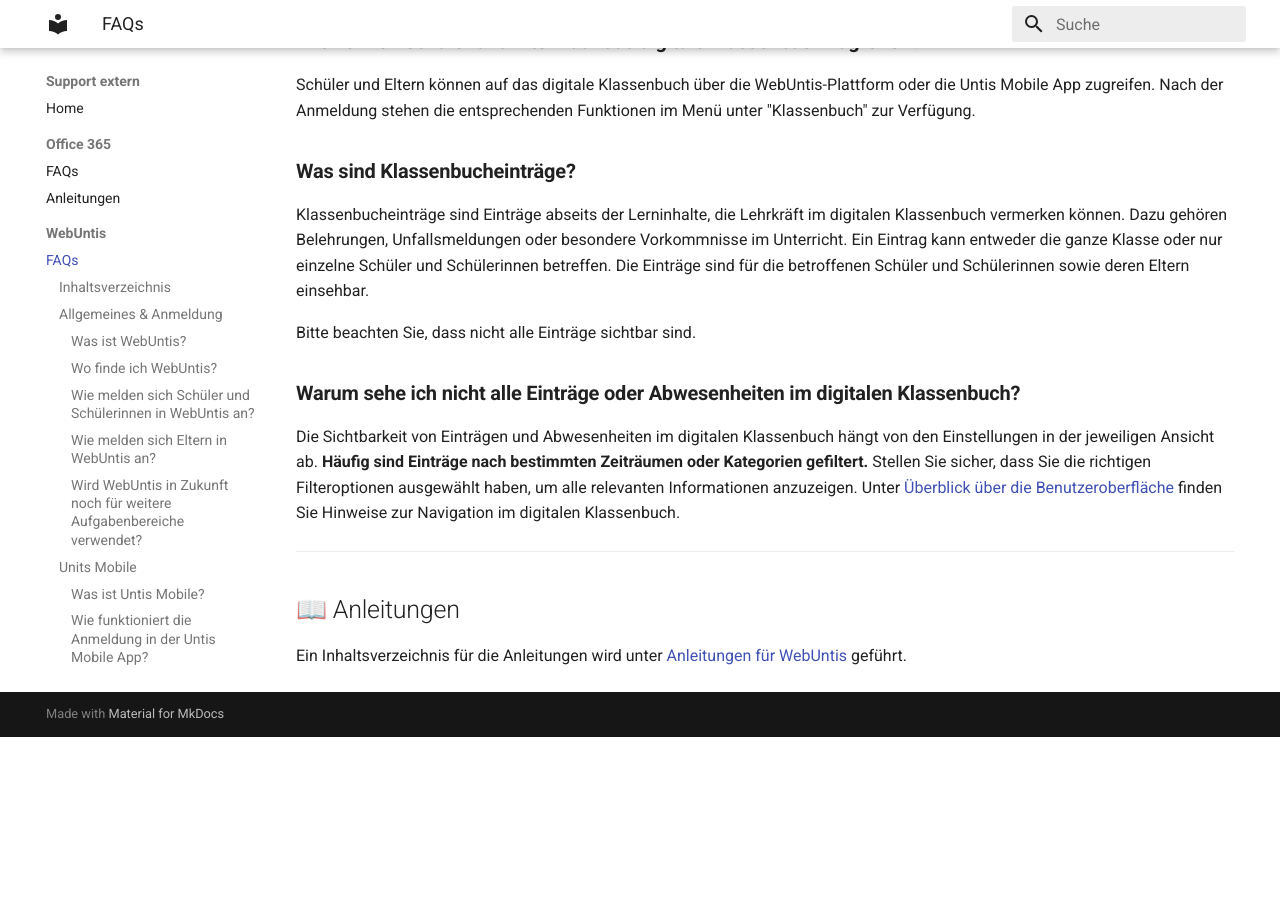
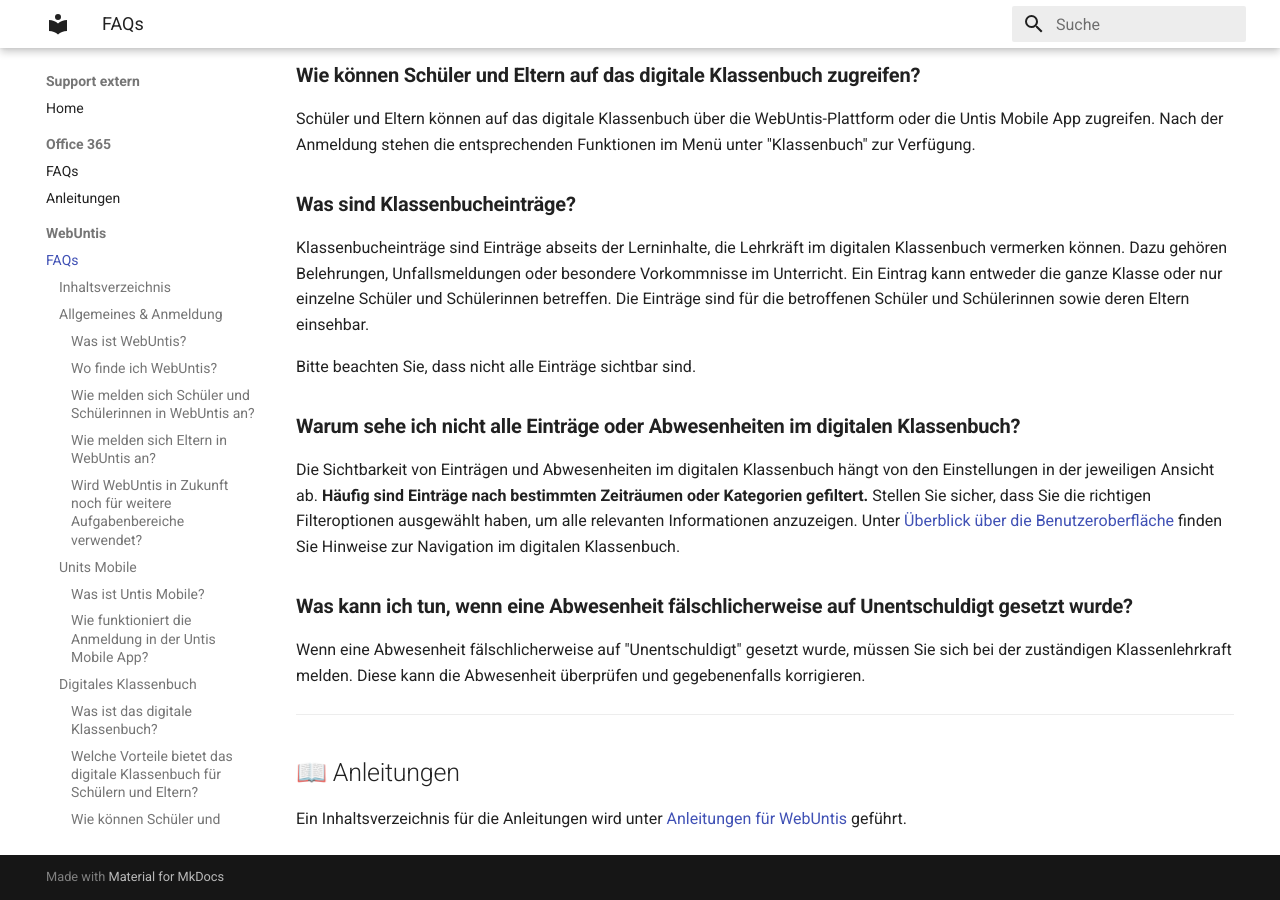
Before and after one commit to Paedagogium-Schwerin/paedagogium-schwerin.github.io, an MkDocs documentation site: the page built from docs/webuntis/index.md, in a window 1280 px wide and 900 px high, scrolled down 2275 px. Built offline with MkDocs 1.6.1 and Material for MkDocs 9.7.7, drawn with Linux system fonts in a browser that asks for light colours; before the commit the page ends 3012 px from its top, so only the background shows below that; some of the changed text lies outside the part shown.

Commit message:
add: new FAQ on handling incorrect absence entries in WebUntis

```diff
--- a/docs/webuntis/index.md
+++ b/docs/webuntis/index.md
@@ -18,6 +18,7 @@
     - [**Wie können Schüler und Eltern auf das digitale Klassenbuch zugreifen?**](#wie-können-schüler-und-eltern-auf-das-digitale-klassenbuch-zugreifen)
     - [**Was sind Klassenbucheinträge?**](#was-sind-klassenbucheinträge)
     - [**Warum sehe ich nicht alle Einträge oder Abwesenheiten im digitalen Klassenbuch?**](#warum-sehe-ich-nicht-alle-einträge-oder-abwesenheiten-im-digitalen-klassenbuch)
+    - [**Was kann ich tun, wenn eine Abwesenheit fälschlicherweise auf Unentschuldigt gesetzt wurde?**](#was-kann-ich-tun-wenn-eine-abwesenheit-fälschlicherweise-auf-unentschuldigt-gesetzt-wurde)
   - [📖 Anleitungen](#-anleitungen)
 
 ## Allgemeines & Anmeldung
@@ -73,6 +74,9 @@ Bitte beachten Sie, dass nicht alle Einträge sichtbar sind.
 Die Sichtbarkeit von Einträgen und Abwesenheiten im digitalen Klassenbuch hängt von den Einstellungen in der jeweiligen Ansicht ab. **Häufig sind Einträge nach bestimmten Zeiträumen oder Kategorien gefiltert.** Stellen Sie sicher, dass Sie die richtigen Filteroptionen ausgewählt haben, um alle relevanten Informationen anzuzeigen.
 Unter [Überblick über die Benutzeroberfläche](overview.md) finden Sie Hinweise zur Navigation im digitalen Klassenbuch.
 
+### **Was kann ich tun, wenn eine Abwesenheit fälschlicherweise auf Unentschuldigt gesetzt wurde?**
+Wenn eine Abwesenheit fälschlicherweise auf "Unentschuldigt" gesetzt wurde, müssen Sie sich bei der zuständigen Klassenlehrkraft melden. Diese kann die Abwesenheit überprüfen und gegebenenfalls korrigieren.
+
 ---
 
 ## 📖 Anleitungen
```
